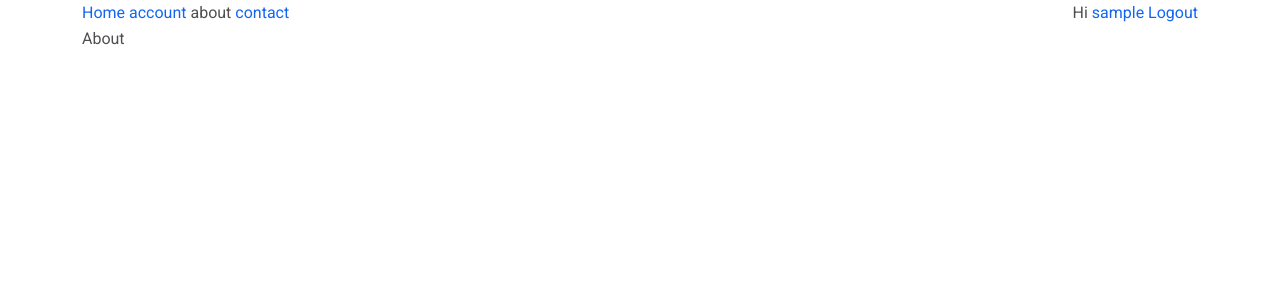
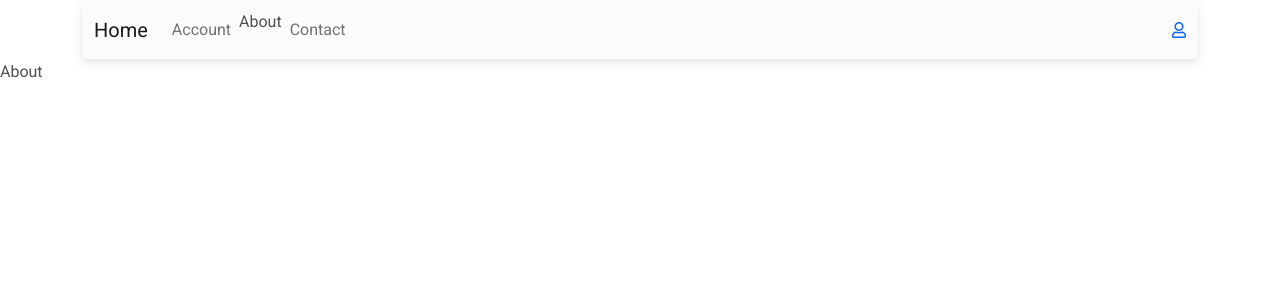
Before and after one commit to spolovynko/Challenge-Belgian-Floods, a Django app: page /app/about in a window 1280 px wide. Shown: the top 300 px of the page. Run offline with Django 3.2, Linux system fonts and the light colour scheme; the visitor is signed in with stand-in values (Sample User, id 1); some libraries are stand-ins or nearby versions.

Commit message:
add navbar

```diff
--- a/mysite/app/template/navbar.html
+++ b/mysite/app/template/navbar.html
@@ -1,20 +1,99 @@
-<nav>
-    {% url 'index' as index_url %}
-    <span>{% if request.path == index_url %}Home{% else %}<a  href= "{{index_url}}">Home</a>{% endif %}</span>
-    {% url 'account' as account_url %}
-    <span>{% if request.path == account_url %}account{% else %}<a  href= "{{account_url}}">account</a>{% endif %}</span>
-    {% url 'about' as about_url %}
-    <span>{% if request.path == about_url %}about{% else %}<a  href= "{{about_url}}">about</a>{% endif %}</span>
-    {% url 'contact' as contact_url %}
-    <span>{% if request.path == contact_url %}contact{% else %}<a  href= "{{contact_url}}">contact</a>{% endif %}</span>
+<!-- <nav>
+
+
+
+
     <span style="float:right">
+
+    </span>
+</nav> -->
+
+
+<!-- Navbar -->
+<nav class="navbar navbar-expand-lg navbar-light bg-light">
+    <!-- Container wrapper -->
+    <div class="container-fluid">
+      <!-- Toggle button -->
+      <button
+        class="navbar-toggler"
+        type="button"
+        data-mdb-toggle="collapse"
+        data-mdb-target="#navbarSupportedContent"
+        aria-controls="navbarSupportedContent"
+        aria-expanded="false"
+        aria-label="Toggle navigation"
+      >
+        <i class="fas fa-bars"></i>
+      </button>
+
+      <!-- Collapsible wrapper -->
+      <div class="collapse navbar-collapse" id="navbarSupportedContent">
+        <!-- Navbar brand -->
+        {% url 'index' as index_url %}
+    <span>{% if request.path == index_url %}Home{% else %}<a  class="navbar-brand mt-2 mt-lg-0" href= "{{index_url}}">Home</a>{% endif %}</span>
+        <!-- Left links -->
+        <ul class="navbar-nav me-auto mb-2 mb-lg-0">
+          <li class="nav-item">
+            {% url 'account' as account_url %}
+    <span>{% if request.path == account_url %}Account{% else %}<a  href= "{{account_url}}" class="nav-link">Account</a>{% endif %}</span>
+          </li>
+          <li class="nav-item">
+            {% url 'about' as about_url %}
+    <span>{% if request.path == about_url %}About{% else %}<a  href= "{{about_url}}" class="nav-link">About</a>{% endif %}</span>
+          </li>
+          <li class="nav-item">
+            {% url 'contact' as contact_url %}
+    <span>{% if request.path == contact_url %}Contact{% else %}<a  href= "{{contact_url}}" class="nav-link">Contact</a>{% endif %}</span>
+          </li>
+        </ul>
+        <!-- Left links -->
+      </div>
+      <!-- Collapsible wrapper -->
+
+      <!-- Right elements -->
+
+        <!-- Icon -->
+
+
+        <!-- Notifications -->
+
+
+
+        <!-- Avatar -->
+        <a
+          class="dropdown-toggle d-flex align-items-center hidden-arrow"
+          href="#"
+          id="navbarDropdownMenuLink"
+          role="button"
+          data-mdb-toggle="dropdown"
+          aria-expanded="false"
+        >
+        <i class="far fa-user"></i>
+          <!-- <img
+            src="https://mdbootstrap.com/img/new/avatars/2.jpg"
+            class="rounded-circle"
+            height="25"
+            alt=""
+            loading="lazy"
+          /> -->
+        </a>
+        <ul
+          class="dropdown-menu dropdown-menu-end"
+          aria-labelledby="navbarDropdownMenuLink"
+        >
         {% if user.is_authenticated %}
             {% url 'profile' as profile_url %}
 
-            <span> Hi {% if request.path == profile_url %} {{user.username}}{% else %}<a href="{{profile_url}}">{{user.username}}</a>{% endif %} </span>
-            <span><a href="{% url 'logout' %}"> Logout </a></span>
+            <li> Hi {% if request.path == profile_url %} {{user.username}}{% else %}<a href="{{profile_url}}" class="dropdown-item">{{user.username}}</a>{% endif %} </li>
+            <li><a href="{% url 'logout' %}" class="dropdown-item"> Logout </a></li>
         {% else %}
-            <span><a href="{% url 'login' %}"> Login </a></span>
+            <li><a href="{% url 'login' %}" class="dropdown-item"> Login </a></li>
         {% endif %}
-    </span>
-</nav>
+
+        </ul>
+      </div>
+      <!-- Right elements -->
+    </div>
+    <!-- Container wrapper -->
+  </nav>
+  <!-- Navbar -->
```
